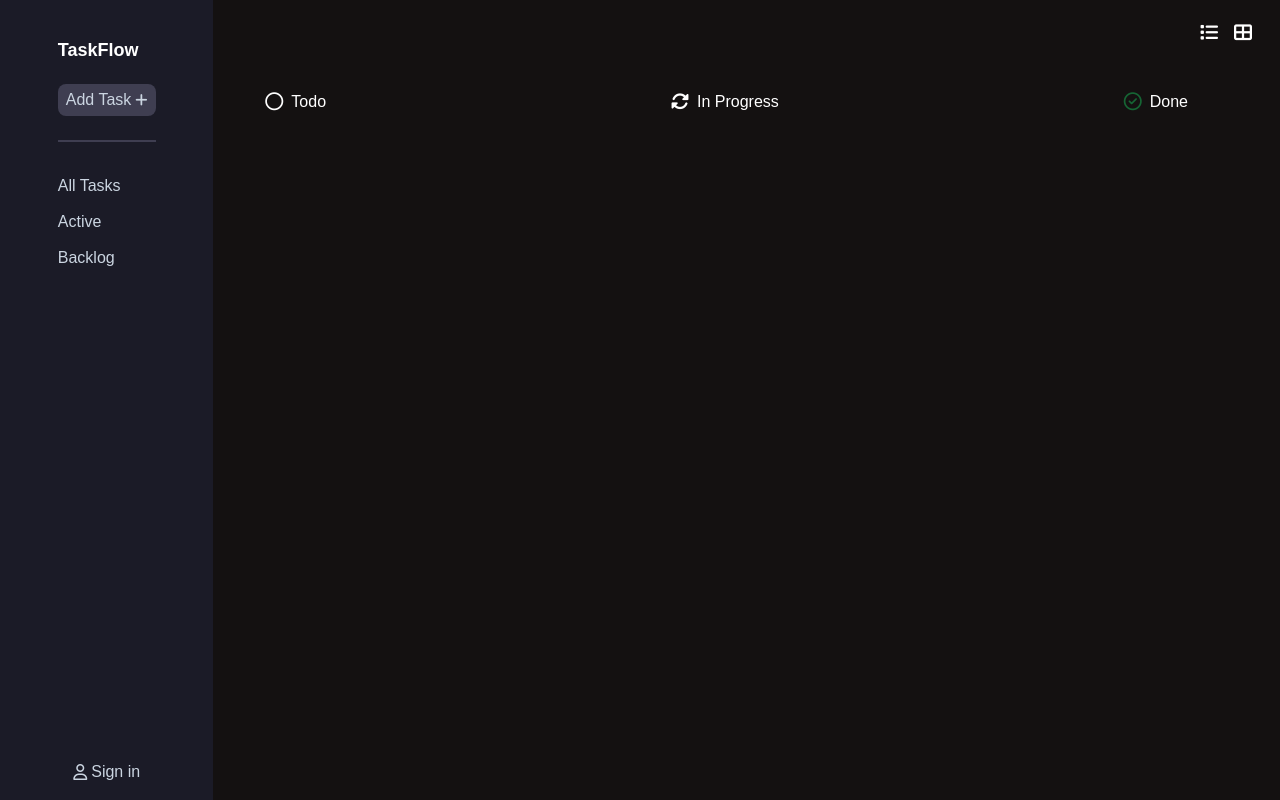
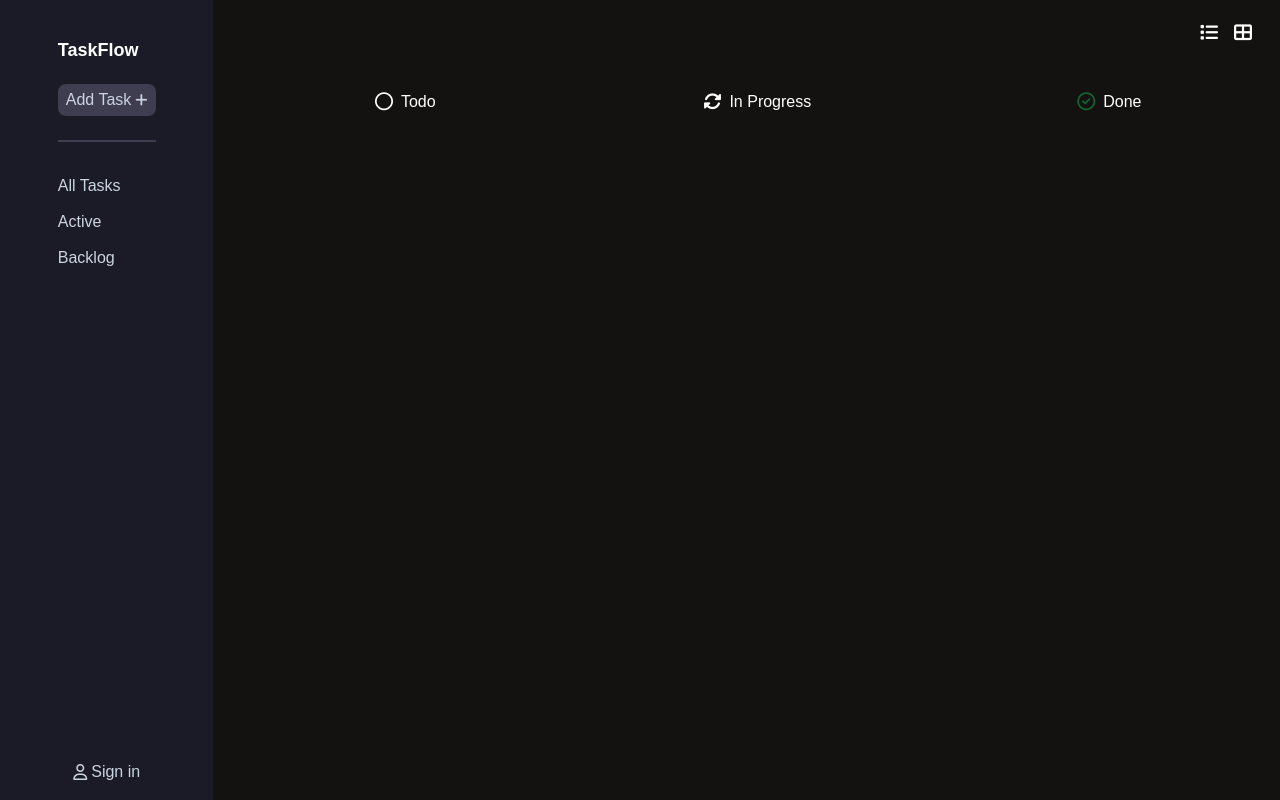
Before and after one commit to Makaan-Mates/TaskFlow, a React (Create React App) app: page / in a window 1280 px wide. Built offline with nearby package versions, Linux system fonts and the light colour scheme.

Commit message:
Styling fixes

```diff
--- a/src/components/Body.js
+++ b/src/components/Body.js
@@ -21,9 +21,6 @@ const Body = () => {
   const [status, setStatus] = useState('')
   const [priority, setpriority] = useState('')
   const containerRef = useRef()
-
-  //   console.log(status)
-  // console.log(priority)
 
   const handleClickOutside = (event) => {
     if (containerRef.current && !containerRef.current.contains(event.target)) {
@@ -84,7 +81,7 @@ const Body = () => {
 
   return (
     <>
-      <div className=" relative w-10/12 flex flex-col items-center  text-lg bg-[#141111] text-white">
+      <div className=" relative w-10/12  flex flex-col items-center  text-lg bg-[#141111] text-white">
         {showAddItemCard ? (
           <div
             ref={containerRef}
@@ -172,14 +169,14 @@ const Body = () => {
           <i className="fas fa-list mx-2 cursor-pointer"></i>
           <i className="fas fa-th-large mx-2 cursor-pointer"></i>{' '}
         </div>
-        <div className="flex w-[100%] my-4 mr-10 p-4 justify-between">
-          <div className="mx-12 ">
+        <div className=" w-[100%] m-4  p-4 flex justify-between ">
+          <div className="mx-10 ">
             <Todo />
           </div>
-          <div className="mx-12">
+          <div className="mx-10 ">
             <InProgress />
           </div>
-          <div className="mx-12">
+          <div className="mx-10 ">
             <Done />
           </div>
         </div>
--- a/src/components/Done.js
+++ b/src/components/Done.js
@@ -6,7 +6,7 @@ const Done = () => {
 
   const done = tasks.filter((item)=>(item.done===true))
   return (
-    <div className="m-2 flex flex-col justify-center items-center">
+    <div className="m-2 flex flex-col  items-center w-64">
       <span className="flex items-center">
         <i className="far fa-check-circle mr-2 text-green-800 "></i>
         <h2 className="text-base ">Done</h2>
--- a/src/components/InProgress.js
+++ b/src/components/InProgress.js
@@ -6,7 +6,7 @@ const InProgress = () => {
 
   const inProgress = tasks.filter((item)=>(item.inProgress===true))
   return (
-    <div className="m-2 flex flex-col justify-center items-center">
+    <div className="m-2 flex flex-col  items-center w-64">
       <span className="flex items-center">
         <i className="fas fa-sync-alt mr-2 hover:animate-spin-slow"></i>
         <h2 className="text-base ">In Progress</h2>
--- a/src/components/Todo.js
+++ b/src/components/Todo.js
@@ -7,7 +7,7 @@ const Todo = () => {
   const todos = tasks.filter((item)=>(item.todo===true))
 
   return (
-    <div className="m-2 flex flex-col justify-center items-center">
+    <div className="m-2 flex flex-col items-center w-64">
       <span className="  flex  items-center">
         <i className="far fa-circle mr-2 "></i>
         <h2 className="text-base ">Todo</h2>
```
